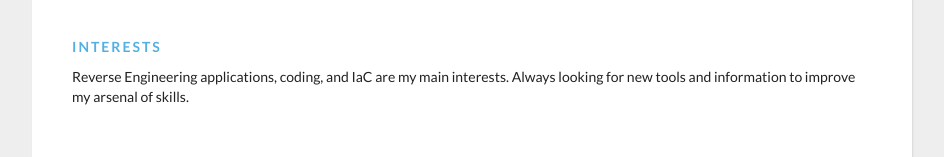
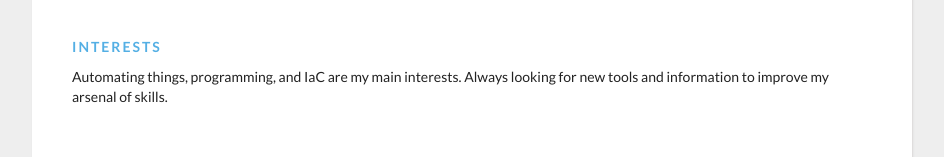
Before and after one commit to frankelitoc/aws-resume-, a plain HTML site: page frontend/source/index.html in a window 1280 px wide. Shown: the part 1700-1857 px from the top of the page, without its empty margins (168-1112 px from the left). Drawn offline with nearby package versions, Linux system fonts and the light colour scheme.

Commit message:
Frontend change

```diff
--- a/frontend/source/index.html
+++ b/frontend/source/index.html
@@ -141,7 +141,7 @@
        Interests
        </div>
        <div class="section__list">
-         <div class="section__list-item">Reverse Engineering applications, coding, and IaC are my main interests. Always looking for new tools and information to improve my arsenal of skills.</div>
+         <div class="section__list-item">Automating things, programming, and IaC are my main interests. Always looking for new tools and information to improve my arsenal of skills.</div>
        </div>
      </div>
      </div>
```
